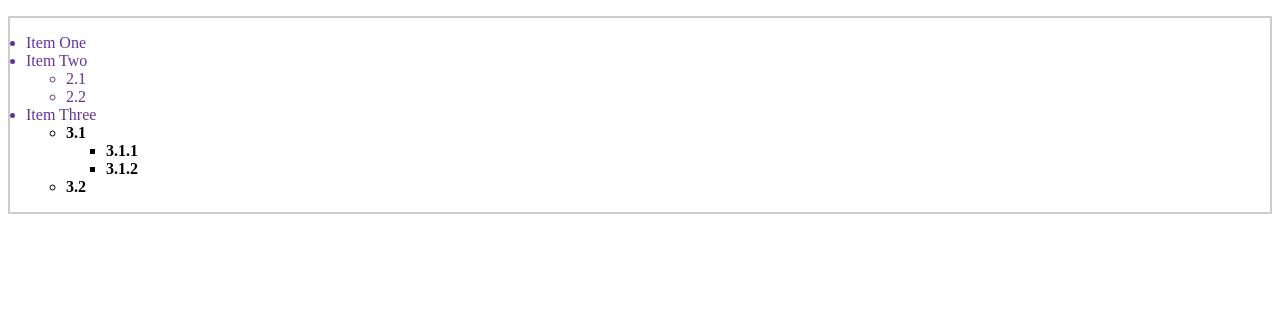
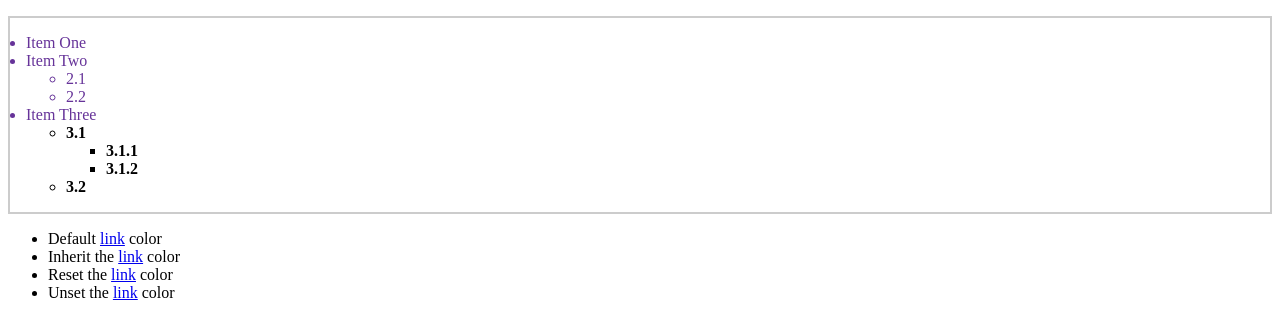
Before and after one commit to paulatenreiro/babelcamp, a plain HTML site: page feb19/cascade/index.html in a window 1280 px wide. Drawn offline with Linux system fonts and the light colour scheme.

Commit message:
cascade2

```diff
--- a/feb19/cascade/index.html
+++ b/feb19/cascade/index.html
@@ -38,5 +38,13 @@
             </ul>
         </li>
     </ul>
+
+    <ul>
+        <li>Default <a href="#">link</a> color</li>
+        <li class="my-class-1">Inherit the <a href="#">link</a> color</li>
+        <li class="my-class-2">Reset the <a href="#">link</a> color</li>
+        <li class="my-class-3">Unset the <a href="#">link</a> color</li>
+    </ul>
+
 </body>
 </html>
```
